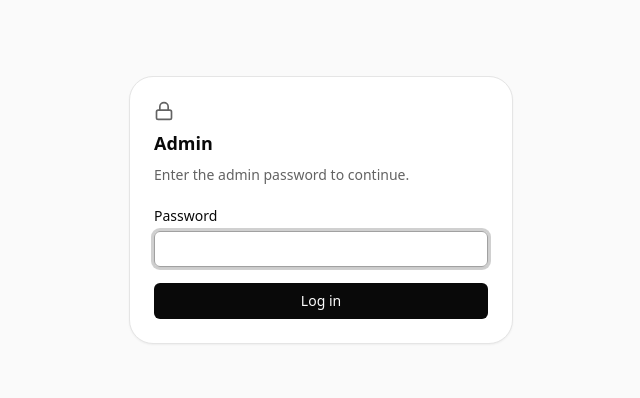
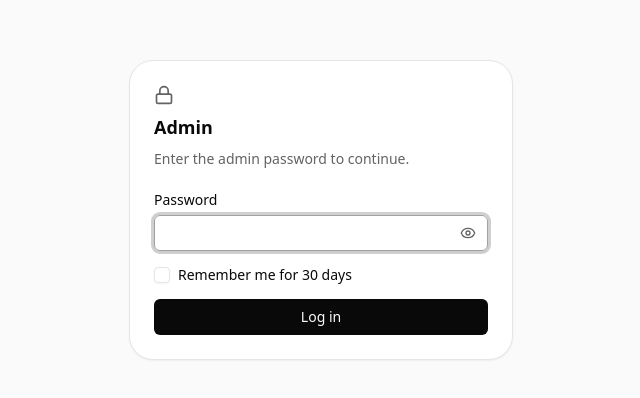
Before and after one commit to fractalframedesign/fractalframe-portfolio, a Next.js app in the folder apps/portfolio/: page /admin/login in a window 1280 px wide. Shown: the part 190-588 px from the top of the page, without its empty margins (319-959 px from the left). Built offline with nearby package versions, Linux system fonts and the light colour scheme.

Commit message:
Add remember me and password visibility to admin login

```diff
--- a/apps/portfolio/src/app/(admin)/admin/login/actions.ts
+++ b/apps/portfolio/src/app/(admin)/admin/login/actions.ts
@@ -20,7 +20,10 @@ import { getDb } from '@/lib/db/client';
 
 export type LoginState = { error?: string };
 
-const loginSchema = z.object({ password: z.string().max(200) });
+const loginSchema = z.object({
+  password: z.string().max(200),
+  rememberMe: z.boolean(),
+});
 
 const ERRORS = {
   locked: 'Too many tries. Try again in 15 minutes.',
@@ -35,6 +38,7 @@ export async function login(
 ): Promise<LoginState> {
   const parsed = loginSchema.safeParse({
     password: String(formData.get('password') ?? ''),
+    rememberMe: formData.get('rememberMe') === 'on',
   });
   if (!parsed.success) return { error: ERRORS.wrong };
 
@@ -48,8 +52,8 @@ export async function login(
     await tryDb((db) => clearFailures(db, limitKey));
     (await cookies()).set(
       ADMIN_COOKIE,
-      await createAdminSession(now),
-      adminCookieOptions(),
+      await createAdminSession(now, parsed.data.rememberMe),
+      adminCookieOptions(parsed.data.rememberMe),
     );
     redirect('/admin');
   }
--- a/apps/portfolio/src/app/(admin)/admin/login/login-form.tsx
+++ b/apps/portfolio/src/app/(admin)/admin/login/login-form.tsx
@@ -1,9 +1,11 @@
 'use client';
 
-import { useActionState } from 'react';
+import { Eye, EyeOff } from 'lucide-react';
+import { useActionState, useState } from 'react';
 
 import { login, type LoginState } from '@/app/(admin)/admin/login/actions';
 import { Button } from '@/components/ui/button';
+import { Checkbox } from '@/components/ui/checkbox';
 import { Input } from '@/components/ui/input';
 import { Label } from '@/components/ui/label';
 
@@ -12,21 +14,40 @@ export default function LoginForm() {
     login,
     {},
   );
+  const [showPassword, setShowPassword] = useState(false);
 
   return (
     <form action={action} className="space-y-4">
       <div className="space-y-2">
         <Label htmlFor="password">Password</Label>
+        <div className="relative">
           <Input
             id="password"
             name="password"
-          type="password"
+            type={showPassword ? 'text' : 'password'}
             autoComplete="current-password"
             autoFocus
             required
+            className="pr-12"
             aria-invalid={Boolean(state.error)}
             aria-describedby={state.error ? 'password-error' : undefined}
           />
+          <Button
+            type="button"
+            variant="ghost"
+            size="icon-sm"
+            className="absolute inset-y-0 right-1 my-auto text-muted-foreground"
+            aria-label={showPassword ? 'Hide password' : 'Show password'}
+            aria-pressed={showPassword}
+            onClick={() => setShowPassword((visible) => !visible)}
+          >
+            {showPassword ? (
+              <EyeOff aria-hidden />
+            ) : (
+              <Eye aria-hidden />
+            )}
+          </Button>
+        </div>
         {state.error && (
           <p
             id="password-error"
@@ -38,6 +59,13 @@ export default function LoginForm() {
         )}
       </div>
 
+      <div className="flex items-center gap-2">
+        <Checkbox id="rememberMe" name="rememberMe" />
+        <Label htmlFor="rememberMe" className="cursor-pointer font-normal">
+          Remember me for 30 days
+        </Label>
+      </div>
+
       <Button type="submit" className="w-full" disabled={pending}>
         {pending ? 'Checking…' : 'Log in'}
       </Button>
--- a/apps/portfolio/src/lib/access/admin-session.ts
+++ b/apps/portfolio/src/lib/access/admin-session.ts
@@ -2,14 +2,15 @@ import { hmac, safeEqual } from './crypto';
 
 export const ADMIN_COOKIE = 'admin-session';
 const SESSION_SECONDS = 12 * 60 * 60;
+const REMEMBERED_SESSION_SECONDS = 30 * 24 * 60 * 60;
 
-export function adminCookieOptions() {
+export function adminCookieOptions(rememberMe = false) {
   return {
     httpOnly: true as const,
     secure: process.env.NODE_ENV === 'production',
     sameSite: 'lax' as const,
     path: '/',
-    maxAge: SESSION_SECONDS,
+    maxAge: rememberMe ? REMEMBERED_SESSION_SECONDS : SESSION_SECONDS,
   };
 }
 
@@ -19,8 +20,9 @@ function sessionSecret() {
   return secret;
 }
 
-export async function createAdminSession(now: Date) {
-  const expiresAtMs = now.getTime() + SESSION_SECONDS * 1000;
+export async function createAdminSession(now: Date, rememberMe = false) {
+  const duration = rememberMe ? REMEMBERED_SESSION_SECONDS : SESSION_SECONDS;
+  const expiresAtMs = now.getTime() + duration * 1000;
   return `${expiresAtMs}.${await hmac(sessionSecret(), 'admin:' + expiresAtMs)}`;
 }
 
```
Lines whose indentation alone changed are shown as unchanged.
